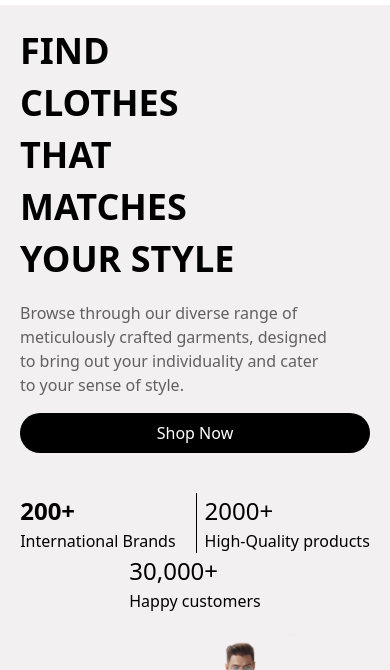
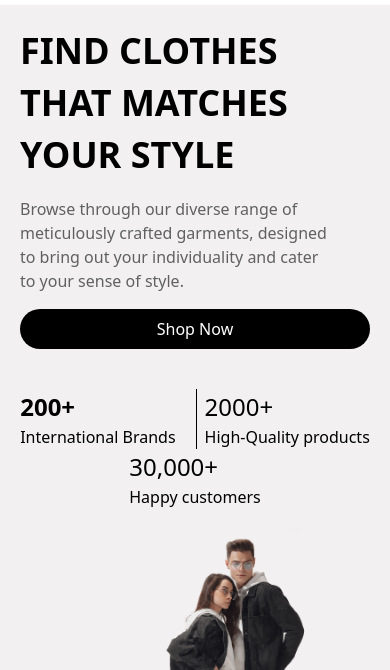
Before and after one commit to saadskzz/tailwind-clothing, a plain HTML site: page aTailwind.html in a window 390 px wide. Shown: the part 70-740 px from the top of the page. Drawn offline with nearby package versions, Linux system fonts and the light colour scheme.

Commit message:
clothes text updateddd

```diff
--- a/aTailwind.html
+++ b/aTailwind.html
@@ -36,7 +36,7 @@
   </header>
   <main class="bg-[rgba(242,240,241)] md:bg-[url('./people.png')] md:bg-cover md:bg-center md:relative">
     <div>
-     <div class="md:relative md:p-10 p-5"> <h1 class="text-black font-black md:text-[62px] text-[36px] text-wrap md:w-[49%] w-[68%] text-base/13">FIND CLOTHES <span>THAT MATCHES</span> YOUR STYLE</h1>
+     <div class="md:relative md:p-10 p-5"> <h1 class="text-black font-black md:text-[62px] text-[36px] text-wrap md:w-[49%] w-[78%] text-base/13">FIND CLOTHES <span>THAT MATCHES</span> YOUR STYLE</h1>
       <p class="md:w-[41%] w-[89%]  text-[rgba(0,0,0,0.6)] md:mt-8 mt-4" >Browse through our diverse range of meticulously crafted garments, designed to bring out your individuality and cater to your sense of style.</p>
       <button class="md:pl-13  md:pr-13 p-2 text-white bg-black text-center rounded-[20px] mt-4 md:mt-8 w-[100%] md:w-auto">Shop Now</button>
 </div>
```
